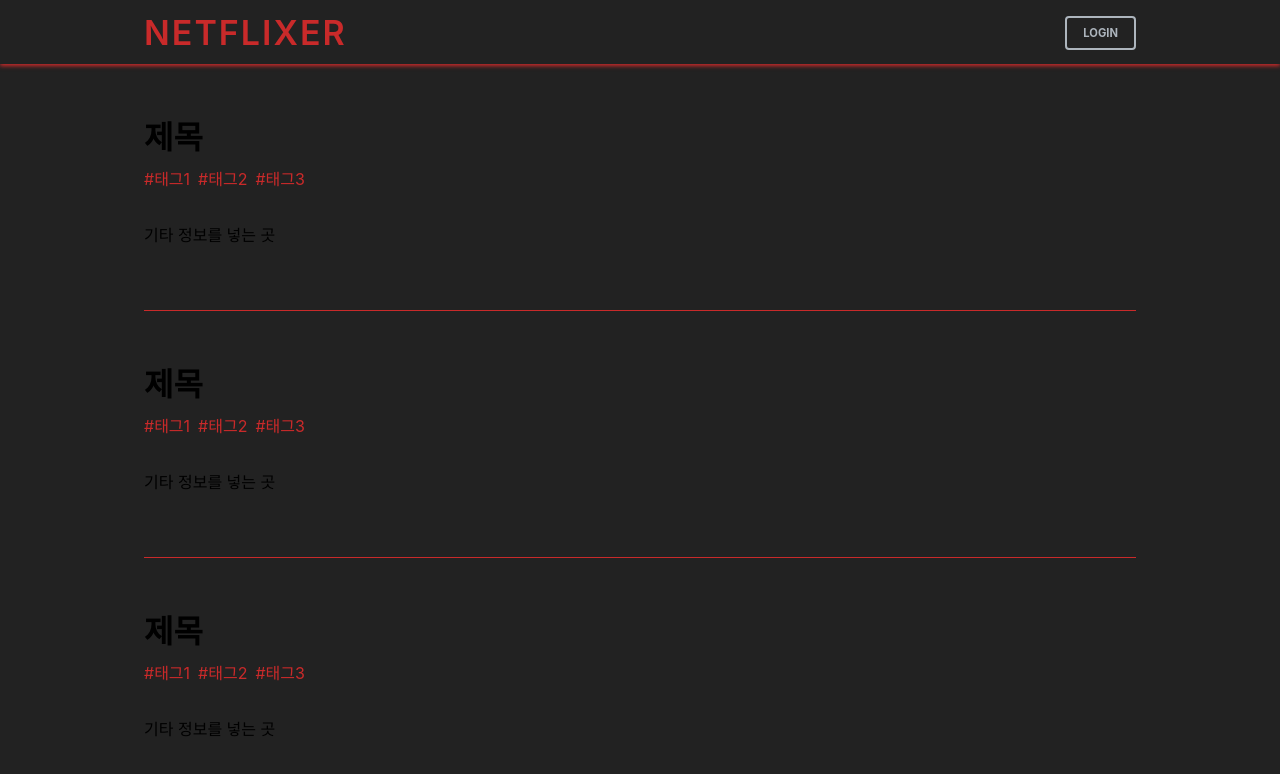
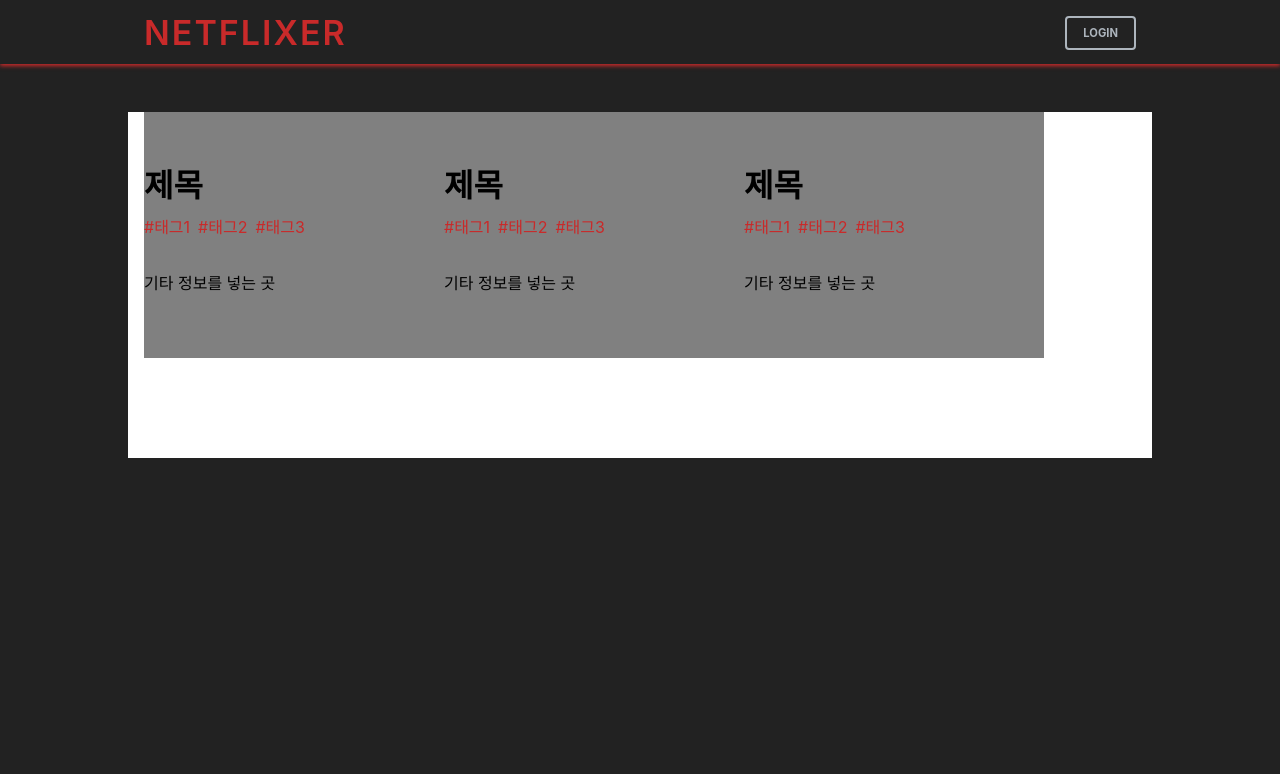
Before and after one commit to dhshffnfn123/Netflixer, a React (Create React App) app in the folder frontend/: page / in a window 1280 px wide. Shown: the top 774 px of the page. Built offline with nearby package versions, Linux system fonts and the light colour scheme.

Commit message:
메인페이지 UI 수정 중

```diff
--- a/frontend/src/components/videos/VideoList.js
+++ b/frontend/src/components/videos/VideoList.js
@@ -7,22 +7,18 @@ import Tags from '../common/Tags';
 
 const VideoListBlock = styled(Responsive)`
   margin-top: 3rem;
-`;
-
-const WriteVideoButtonWrapper = styled.div`
+  background: white;
   display: flex;
-  justify-content: flex-end;
-  margin-bottom: 3rem;
 `;
 
 const VideoItemBlock = styled.div`
   padding-top: 3rem;
   padding-bottom: 3rem;
+  background: gray;
+  margin-bottom: 100px;
+  width: 300px;
+
   &:first-child {
-    padding-top: 0;
-  }
-  & + & {
-    border-top: 1px solid ${palette.logoFontColor};
   }
 
   h2 {
@@ -52,11 +48,9 @@ const VideoItem = () => {
 const VideoList = () => {
   return (
     <VideoListBlock>
-      <div>
-        <VideoItem />
-        <VideoItem />
-        <VideoItem />
-      </div>
+      <VideoItem />
+      <VideoItem />
+      <VideoItem />
     </VideoListBlock>
   );
 };
```
